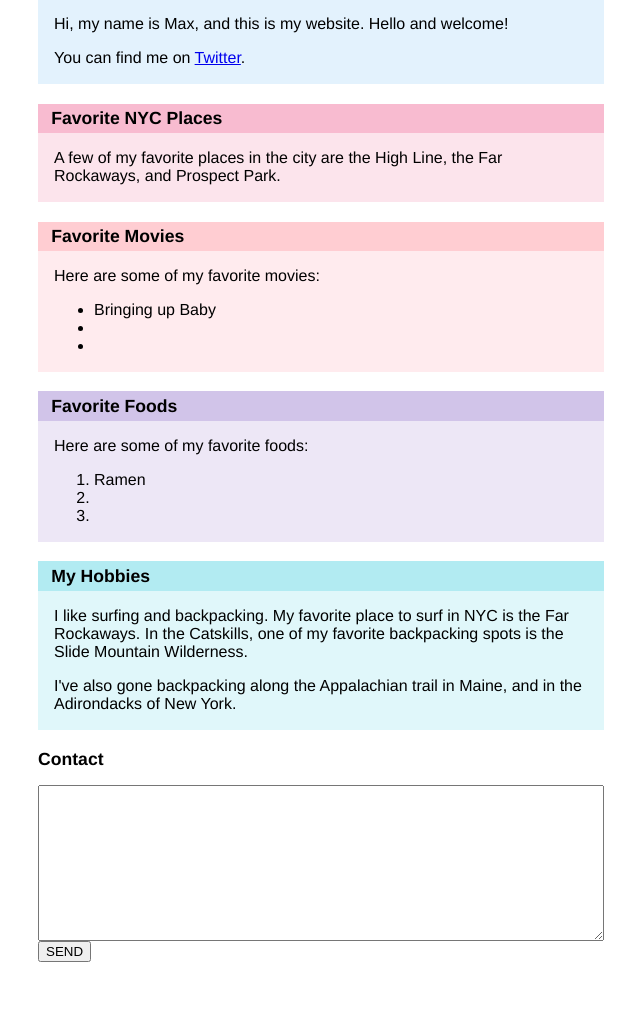
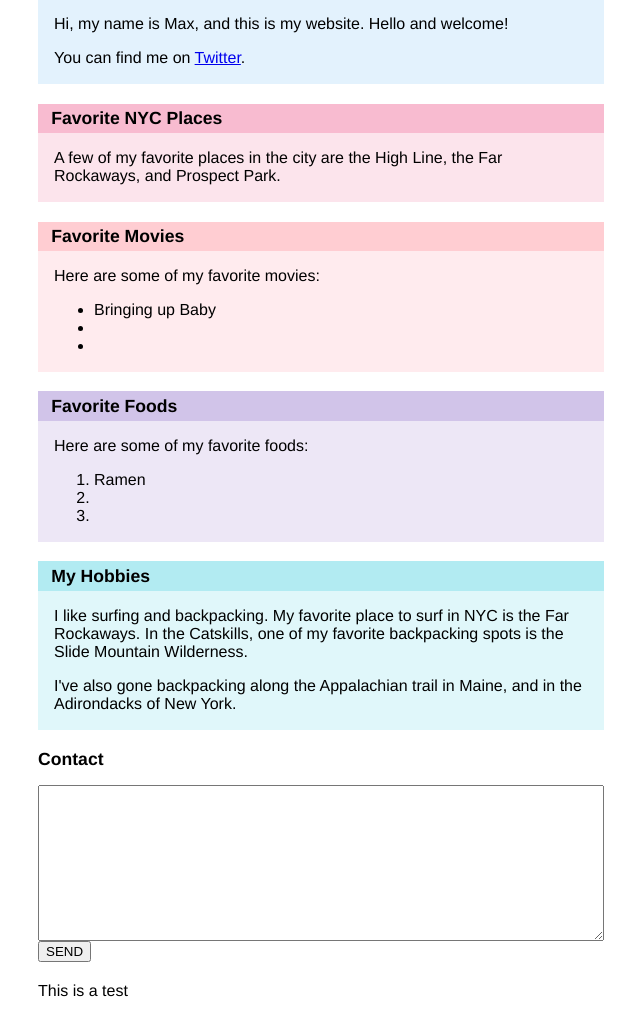
Before and after one commit to skyesantana/ChicktechWebDevDec2016, a website: page index.html in a window 1280 px wide. Shown: the part 67-1094 px from the top of the page, without its empty margins (319-959 px from the left). Before the commit the page ends 1057 px from the top, so only its background shows below. Drawn offline with Linux system fonts and the light colour scheme.

Commit message:
update index.html

```diff
--- a/index.html
+++ b/index.html
@@ -103,5 +103,7 @@
             <button onclick="mailer.send(document.getElementById('contact').value);">SEND</button>
             <footer style="height: 1px; width:100%;"></footer>
         </section>
+
+        <section>This is a test</section>
     </div>
 </body>
```
